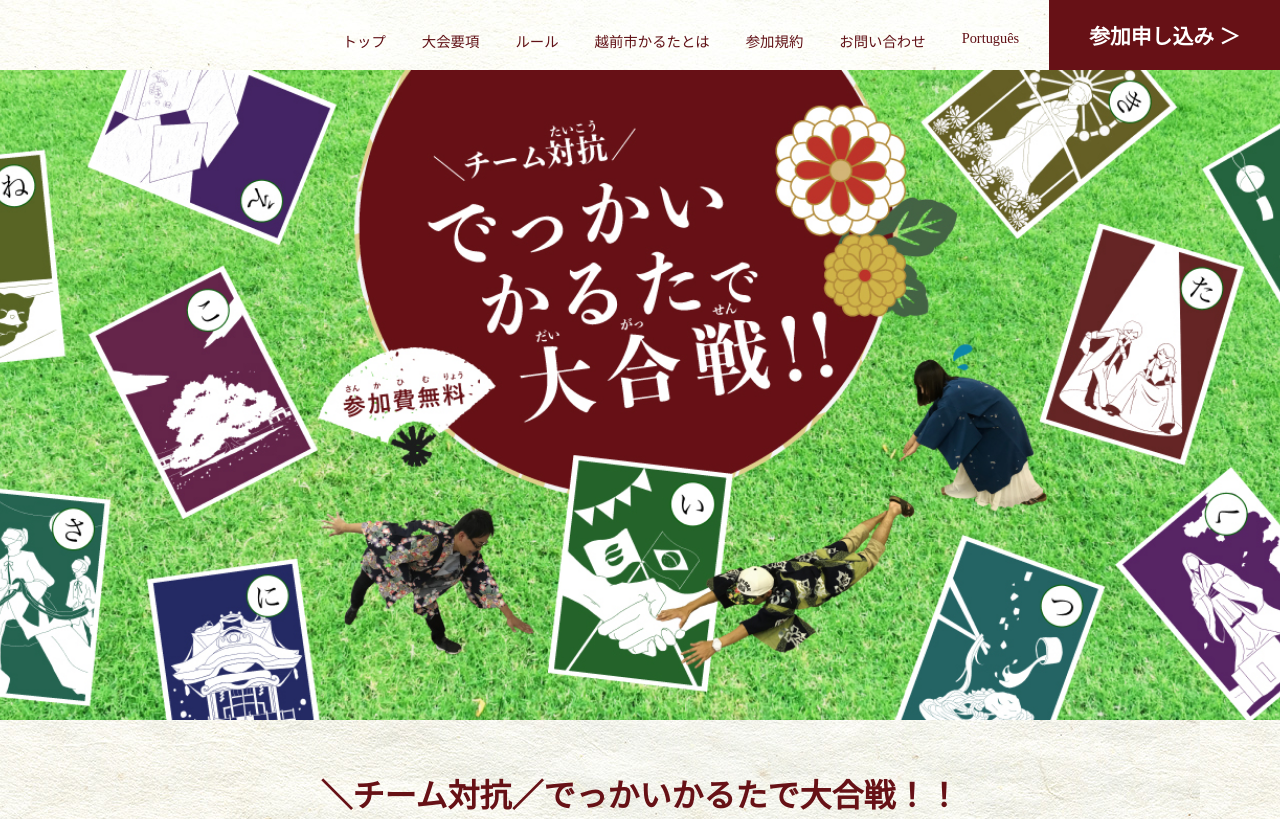
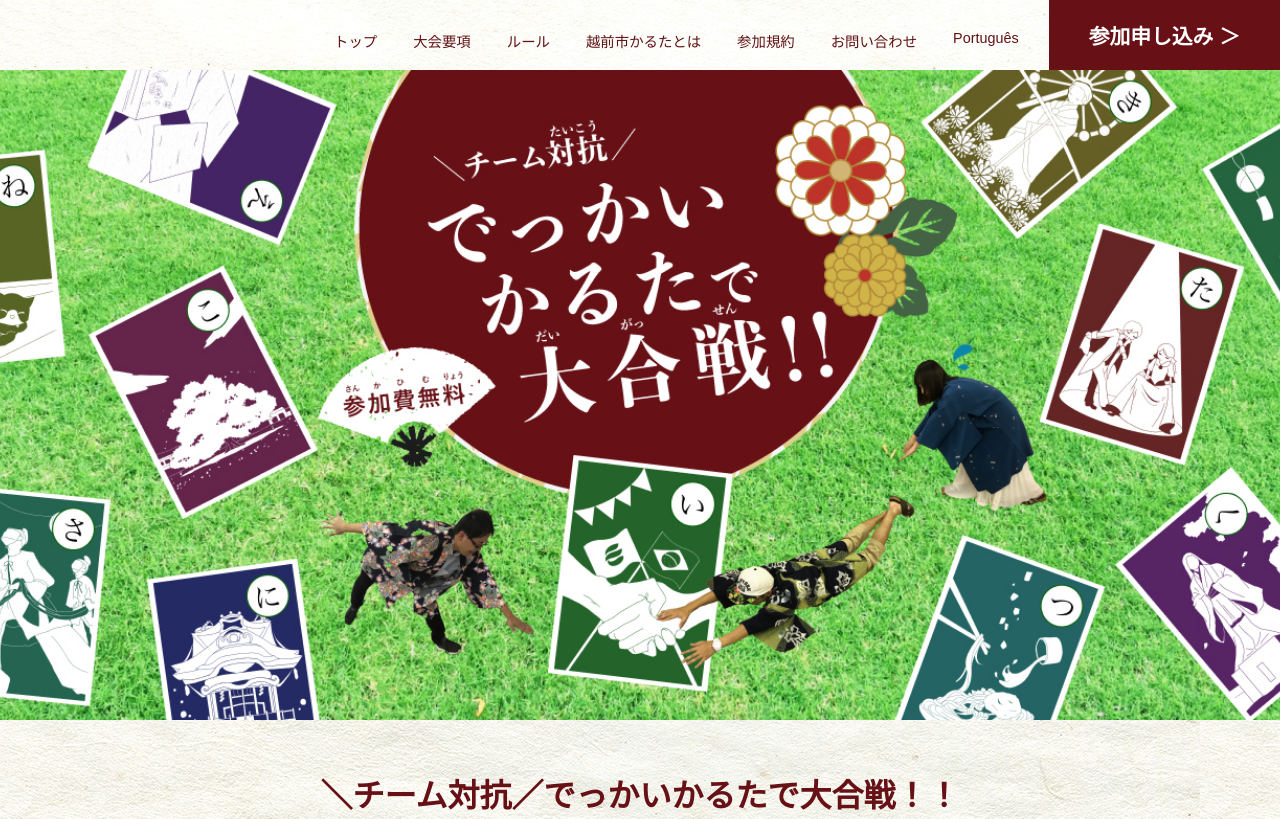
Before and after one commit to mt77j/github.io, a plain HTML site: page karuta/index.html in a window 1280 px wide. Shown: the top 819 px of the page. Drawn offline with nearby package versions, Linux system fonts and the light colour scheme.

Commit message:
Update styles.css

```diff
--- a/karuta/css/styles.css
+++ b/karuta/css/styles.css
@@ -18,7 +18,7 @@ body {
 
 
 body {
-    font-family: "Yu Gothic", "游ゴシック", YuGothic, "游ゴシック体";
+    font-family: "Yu Gothic", "游ゴシック", YuGothic, "游ゴシック体",sans-serif;
 }
 
 
```
